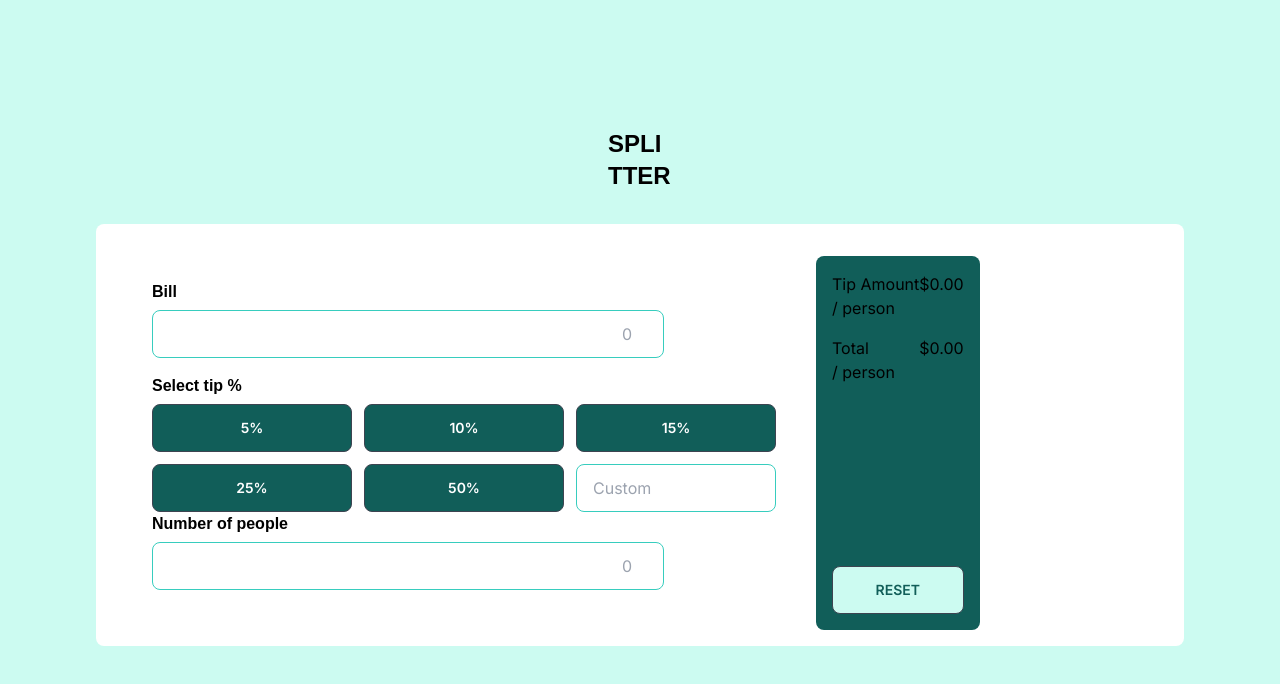
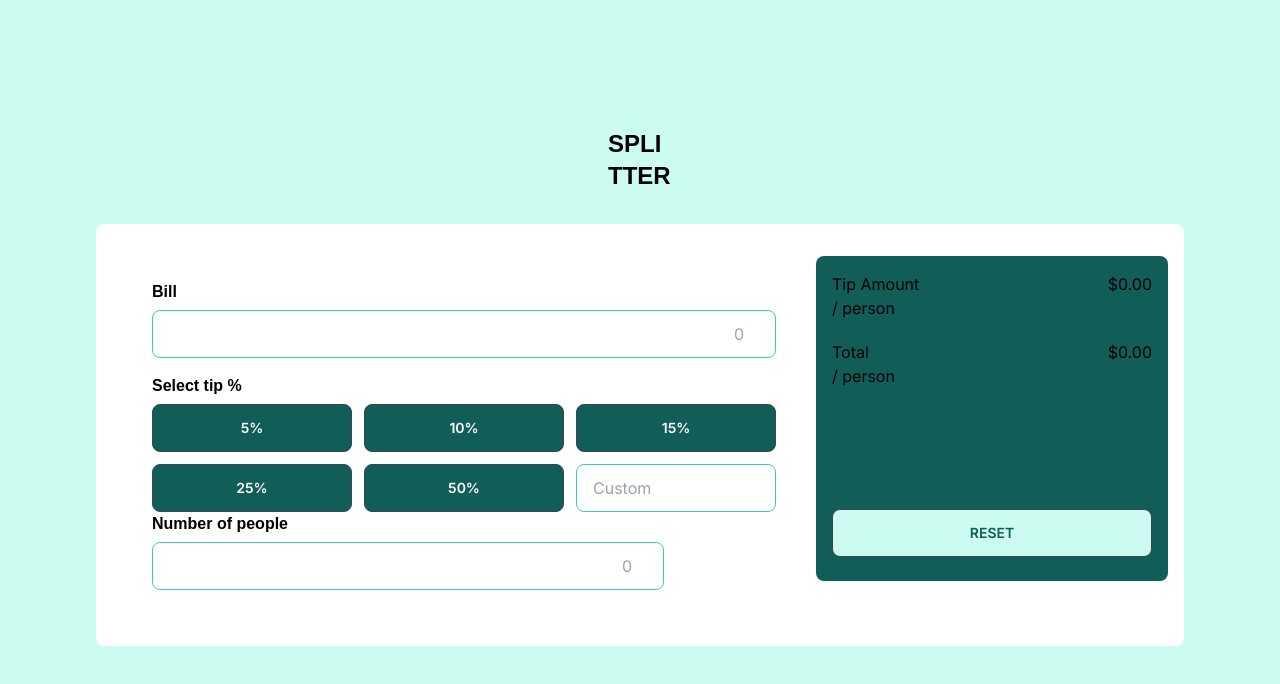
Before and after one commit to rogan-templer/frontend-mentor-exercises, a Next.js app in the folder tip-calculator-app-main/tip-calculator/: page / in a window 1280 px wide. Shown: the top 684 px of the page. Built offline with nearby package versions, Linux system fonts and the light colour scheme.

Commit message:
styling tweaks

```diff
--- a/tip-calculator-app-main/tip-calculator/src/components/Calculator/MainTile.js
+++ b/tip-calculator-app-main/tip-calculator/src/components/Calculator/MainTile.js
@@ -13,7 +13,7 @@ export default function MainTile() {
         <div className="flex flex-col p-10 md:w-1/2 lg:w-2/3">
           <h1 className="font-custom font-semibold pb-1.5">Bill</h1>
           <input
-            className="input input-bordered input-accent w-full max-w-lg text-right"
+            className="input input-bordered input-accent w-full  text-right"
             type="number"
             placeholder="0"
             onChange={(e) => setBillTotal(e.target.value)}
@@ -67,6 +67,7 @@ export default function MainTile() {
             onChange={(e) => setNumberOfPeople(e.target.value)}
           />
         </div>
+        <div className="grow">
           <TipCalculation
             tipPercentage={tipPercentage}
             billTotal={billTotal}
@@ -74,6 +75,7 @@ export default function MainTile() {
             customPercentage={customPercentage}
           />
         </div>
+      </div>
     </>
   );
 }
--- a/tip-calculator-app-main/tip-calculator/src/components/Calculator/TipCalculationDisplay.js
+++ b/tip-calculator-app-main/tip-calculator/src/components/Calculator/TipCalculationDisplay.js
@@ -15,20 +15,20 @@ export default function TipCalculationDisplay({
   const totalPerPerson = billTotal / numberOfPeople + tipPerPerson;
 
   return (
-    <div className="rounded-lg bg-teal-800 p-4 flex flex-col justify-between mt-4">
-      <div className="flex flex-row justify-between mb-4">
-        <div>
+    <div className="rounded-lg bg-teal-800 p-4 flex flex-col justify-between mt-4 h-5/6">
+      <div className="flex justify-between pb-5">
+        <div className="grid grid-cols-1">
           <h1>Tip Amount</h1>
           <h3>/ person</h3>
         </div>
-        <div className="flex justify-end">
+        <div>
           <h1>
             {isNaN(tipPerPerson) ? `$0.00` : `$${tipPerPerson.toFixed(2)}`}
           </h1>
         </div>
       </div>
-      <div className="flex flex-row justify-between mb-4">
-        <div>
+      <div className="flex justify-between pb-5">
+        <div className="grid grid-cols-1">
           <h1>Total</h1>
           <h3>/ person</h3>
         </div>
@@ -39,9 +39,9 @@ export default function TipCalculationDisplay({
         </div>
       </div>
 
-      <div className="flex flex-col mt-auto md:flex-col md:justify-between">
+      <div className="flex flex-col mt-auto">
         <button
-          className="btn bg-teal-100 text-teal-800 mb-2 md:mb-0"
+          className="btn bg-teal-100 text-teal-800 mb-2"
           onClick={() => window.location.reload()}
         >
           RESET
```
Lines whose indentation alone changed are shown as unchanged.
